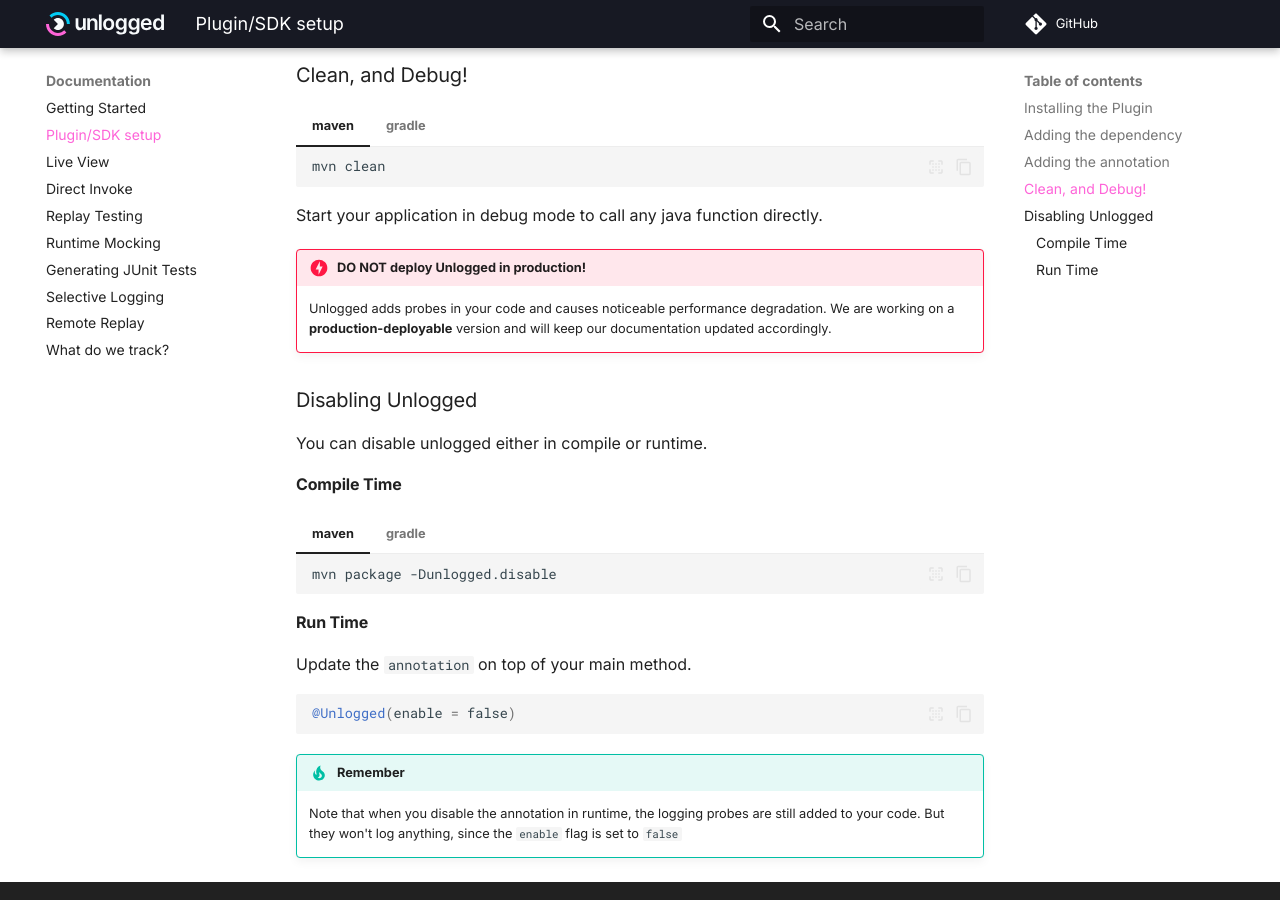
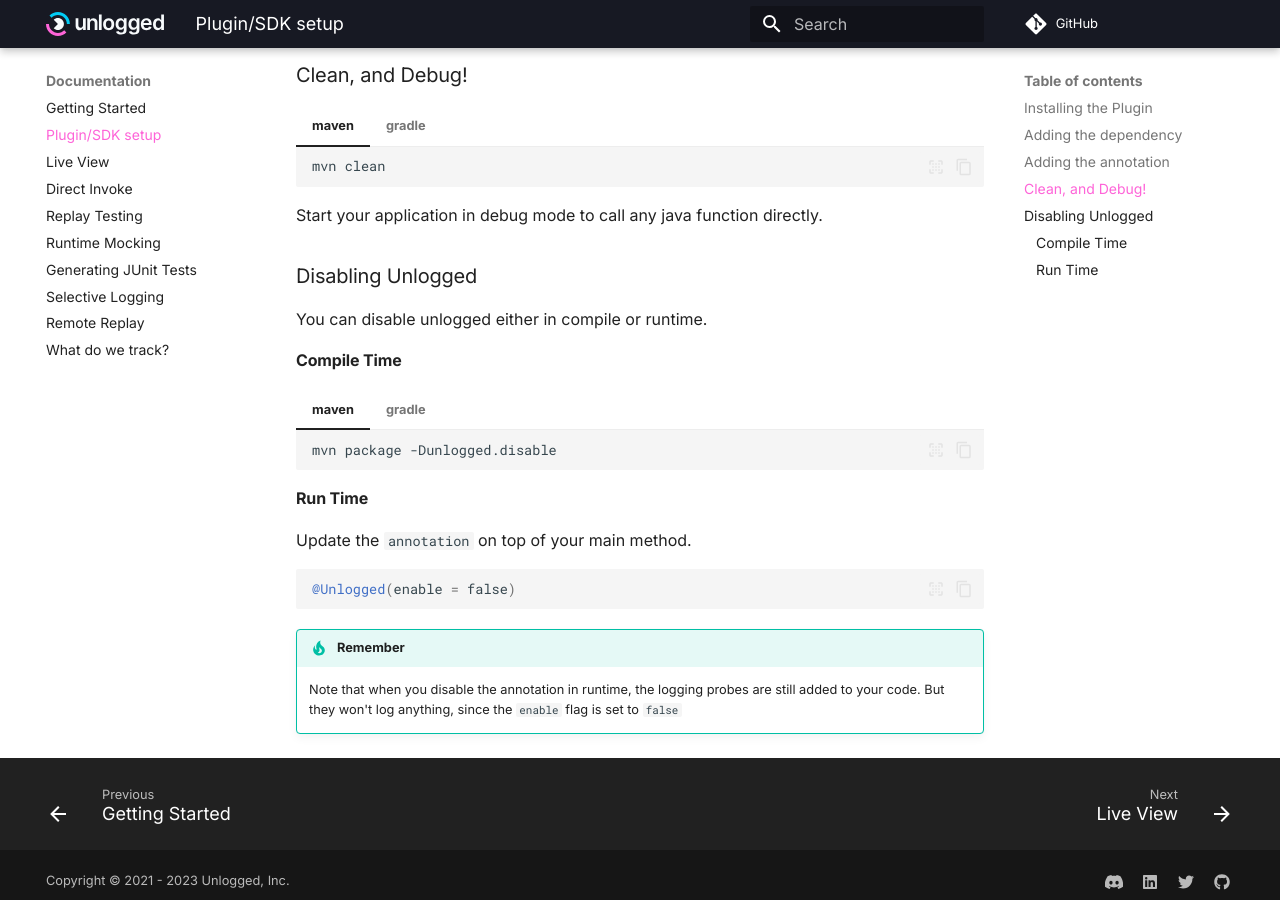
Before and after one commit to unloggedio/documentation, an MkDocs documentation site: the page built from docs/setup.md, in a window 1280 px wide and 900 px high, scrolled down 1370 px. Built offline with MkDocs 1.6.1 and Material for MkDocs 9.7.7, drawn with Linux system fonts in a browser that asks for light colours; comment, search, counter and statistics services are not loaded.

Commit message:
remove production deploy warning

```diff
--- a/docs/setup.md
+++ b/docs/setup.md
@@ -59,9 +59,6 @@ Here is an example.
 
 Start your application in debug mode to call any java function directly.
 
-!!!danger "DO NOT deploy Unlogged in production!"
-    Unlogged adds probes in your code and causes noticeable performance degradation. We are working on a **production-deployable** version and will keep our documentation updated accordingly.
-
 ### Disabling Unlogged
 
 You can disable unlogged either in compile or runtime.
```
Also changed, not shown: index.md (+0 -3 lines).
